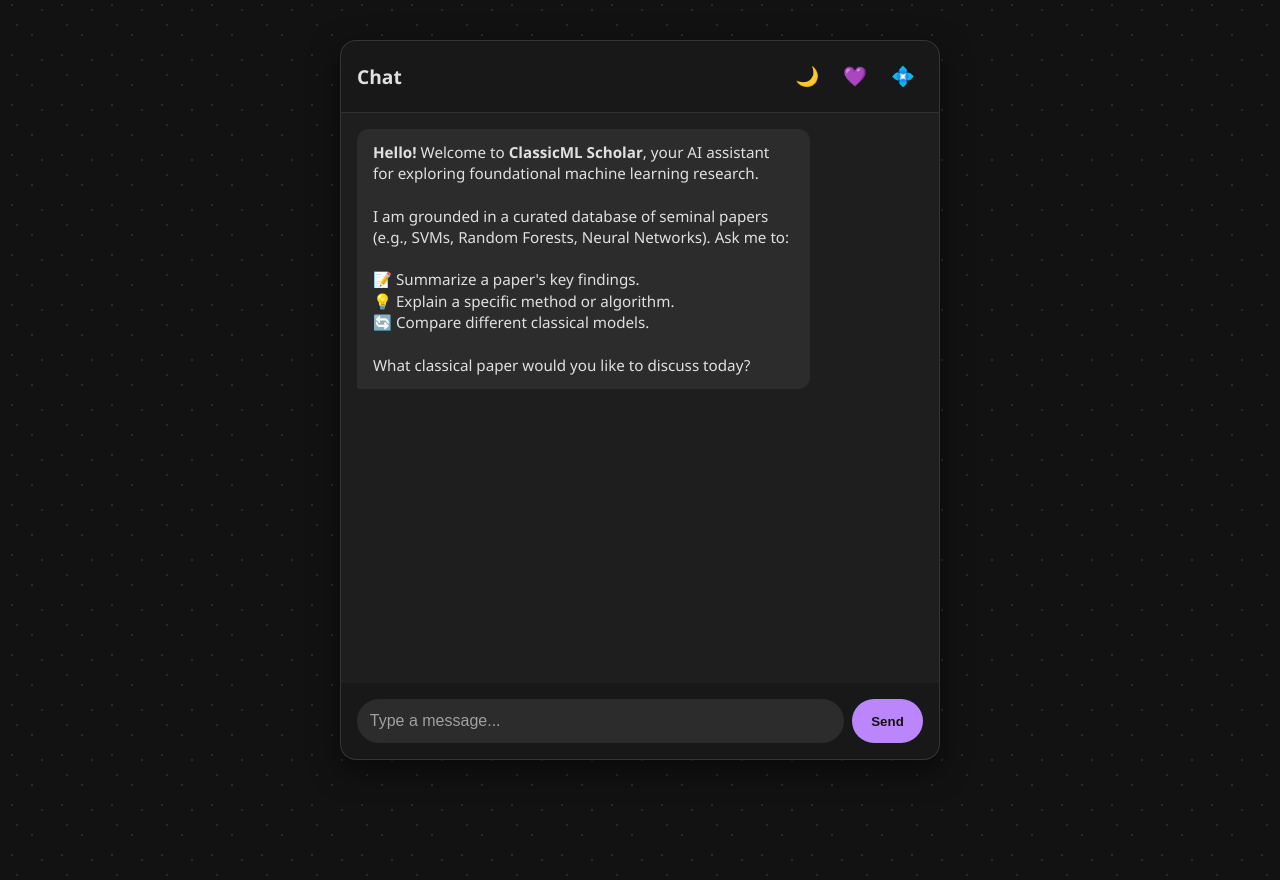
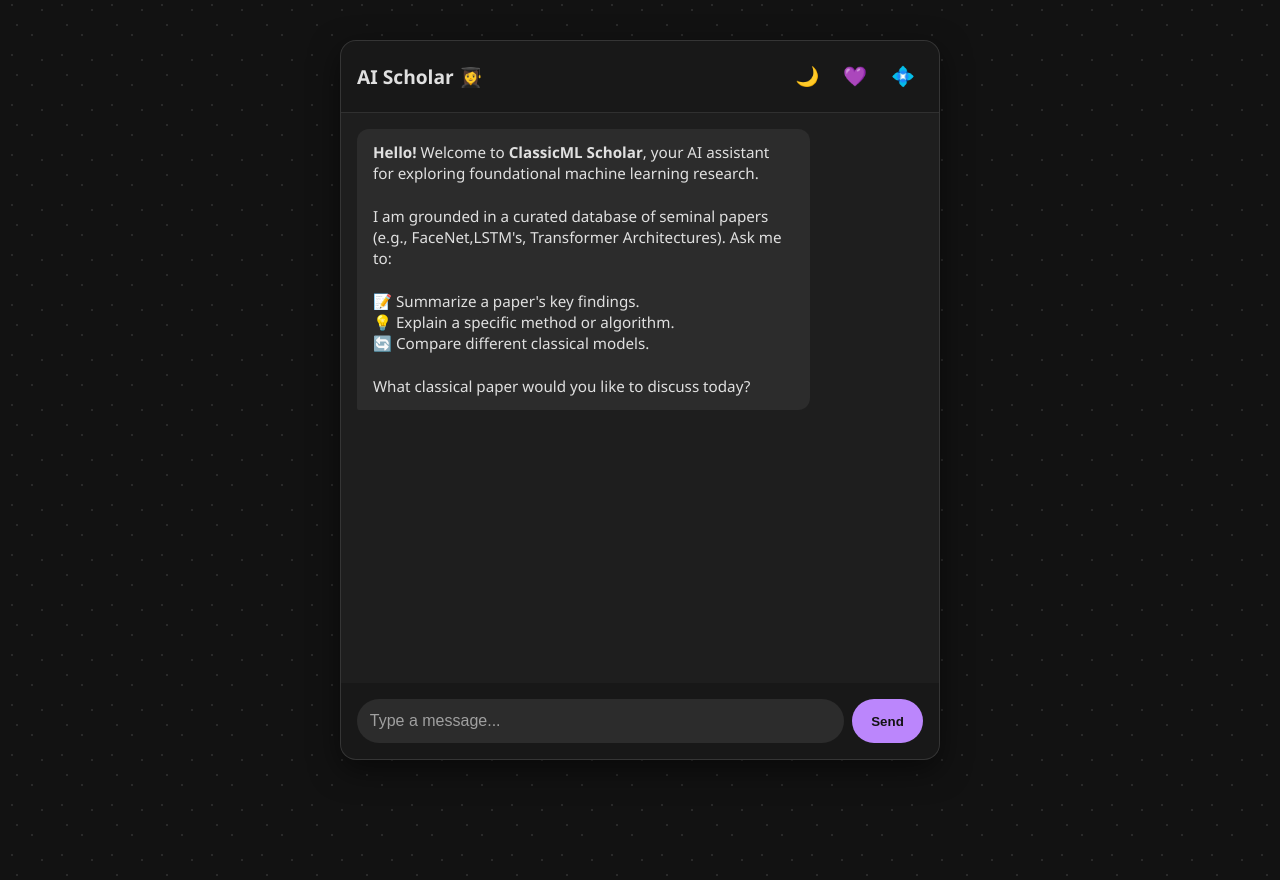
Before and after one commit to apekshyasharma/RAG_From_Scratch, a FastAPI app: page / in a window 1280 px wide; the page is wider, and only the part inside the window is pictured. Run offline with FastAPI, Linux system fonts and the light colour scheme.

Commit message:
UI fixing

```diff
--- a/webapp/app/templates/chat.html
+++ b/webapp/app/templates/chat.html
@@ -4,7 +4,7 @@
 <head>
     <meta charset="UTF-8">
     <meta name="viewport" content="width=device-width, initial-scale=1.0">
-    <title>Chat Interface</title>
+    <title>AI Scholar</title>
     <link rel="stylesheet" href="/static/chat.css">
 </head>
 
@@ -12,7 +12,7 @@
     <div class="parallax-bg"></div>
     <div class="app-container">
         <header class="chat-header">
-            <h1>Chat</h1>
+            <h1>AI Scholar 👩‍🎓</h1>
             <div class="theme-switcher">
                 <button class="theme-btn" data-set-theme="dark" title="Dark Theme">🌙</button>
                 <button class="theme-btn" data-set-theme="purple" title="Purple Theme">💜</button>
@@ -23,7 +23,7 @@
             <div class="message bot">
                 <div class="bubble">
                     <b>Hello!</b> Welcome to <b>ClassicML Scholar</b>, your AI assistant for exploring foundational machine learning research.<br><br>
-                    I am grounded in a curated database of seminal papers (e.g., SVMs, Random Forests, Neural Networks). Ask me to:<br><br>
+                    I am grounded in a curated database of seminal papers (e.g., FaceNet,LSTM's, Transformer Architectures). Ask me to:<br><br>
                     📝 Summarize a paper's key findings.<br>
                     💡 Explain a specific method or algorithm.<br>
                     🔄 Compare different classical models.<br><br>
```
